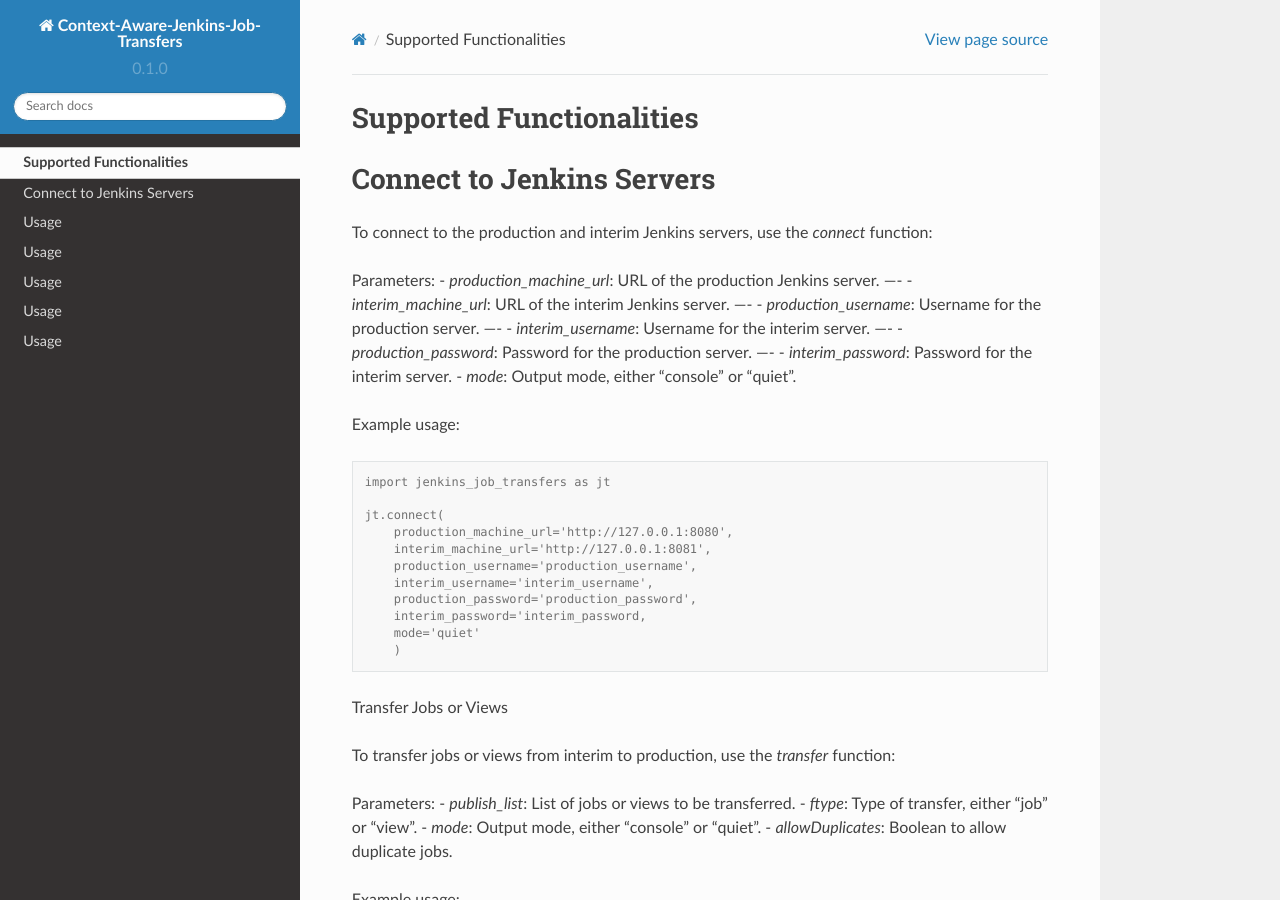
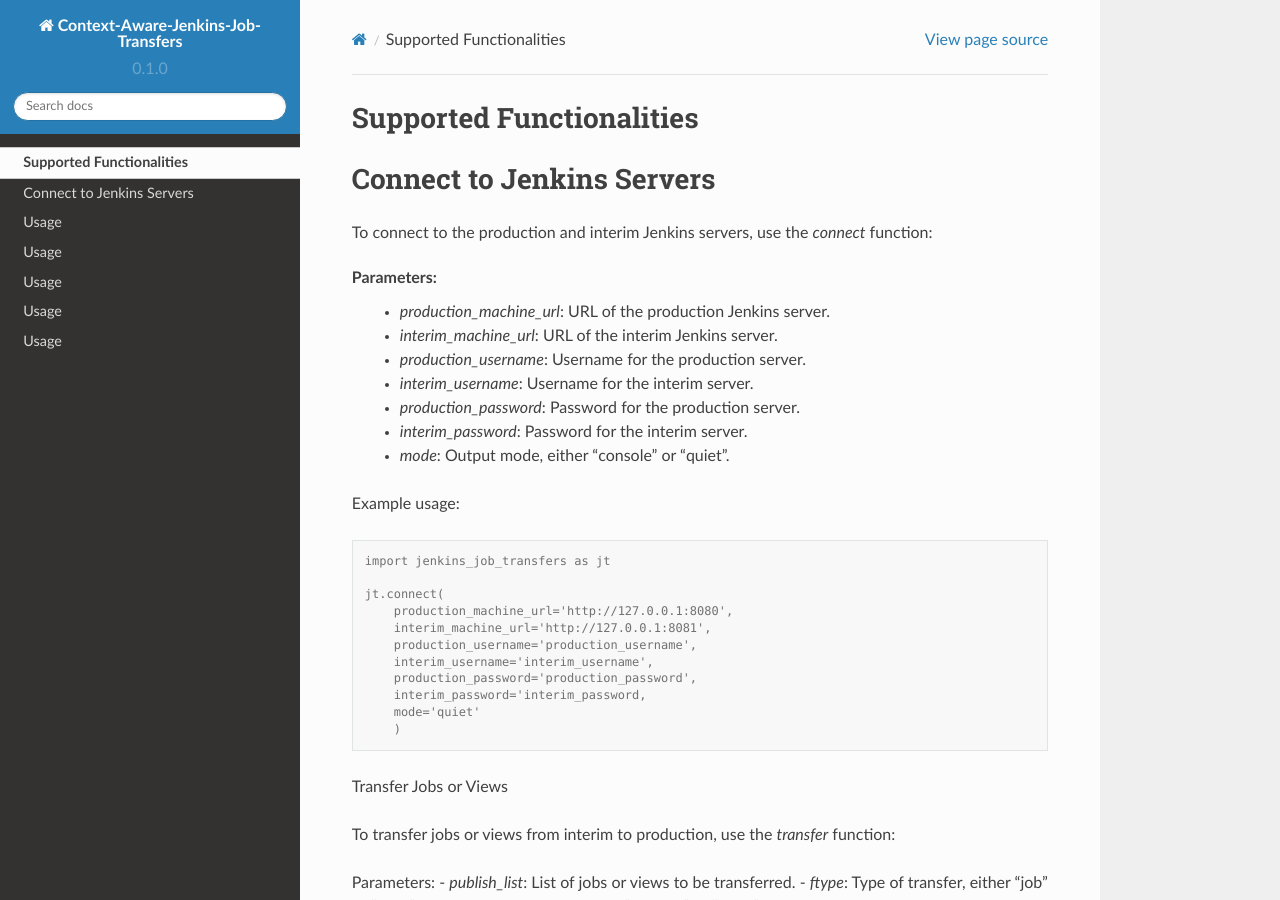
Before and after one commit to joelkariyalil/Context-Aware-Jenkins-Transfers-Documentation, a Sphinx documentation site: the page built from docs/source/usage.rst, in a window 1280 px wide and 900 px high. Built offline with Sphinx 7.4.7 and the Read the Docs theme 2.0.0, drawn with Linux system fonts in a browser that asks for light colours; pages that are not in the unit, such as notebooks, are missing from menus.

```diff
--- a/docs/source/usage.rst
+++ b/docs/source/usage.rst
@@ -7,18 +7,13 @@ Connect to Jenkins Servers
 To connect to the production and interim Jenkins servers, use the `connect` function:
 
 Parameters:
-- `production_machine_url`: URL of the production Jenkins server.
-----
-- `interim_machine_url`: URL of the interim Jenkins server.
-----
-- `production_username`: Username for the production server.
-----
-- `interim_username`: Username for the interim server.
-----
-- `production_password`: Password for the production server.
-----
-- `interim_password`: Password for the interim server.
-- `mode`: Output mode, either “console” or “quiet”.
+    - `production_machine_url`: URL of the production Jenkins server.
+    - `interim_machine_url`: URL of the interim Jenkins server.
+    - `production_username`: Username for the production server.
+    - `interim_username`: Username for the interim server.
+    - `production_password`: Password for the production server.
+    - `interim_password`: Password for the interim server.
+    - `mode`: Output mode, either “console” or “quiet”.
 
 Example usage:
 
```
